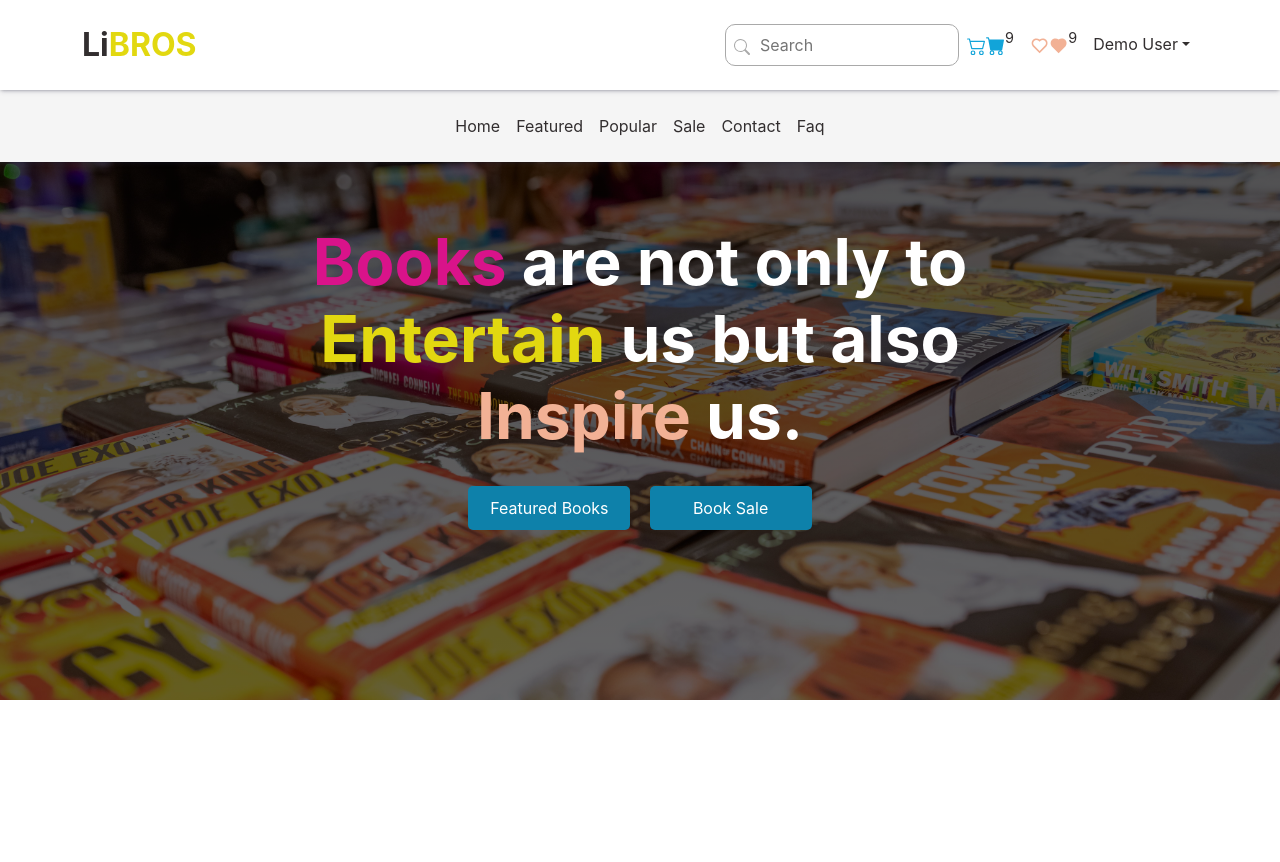
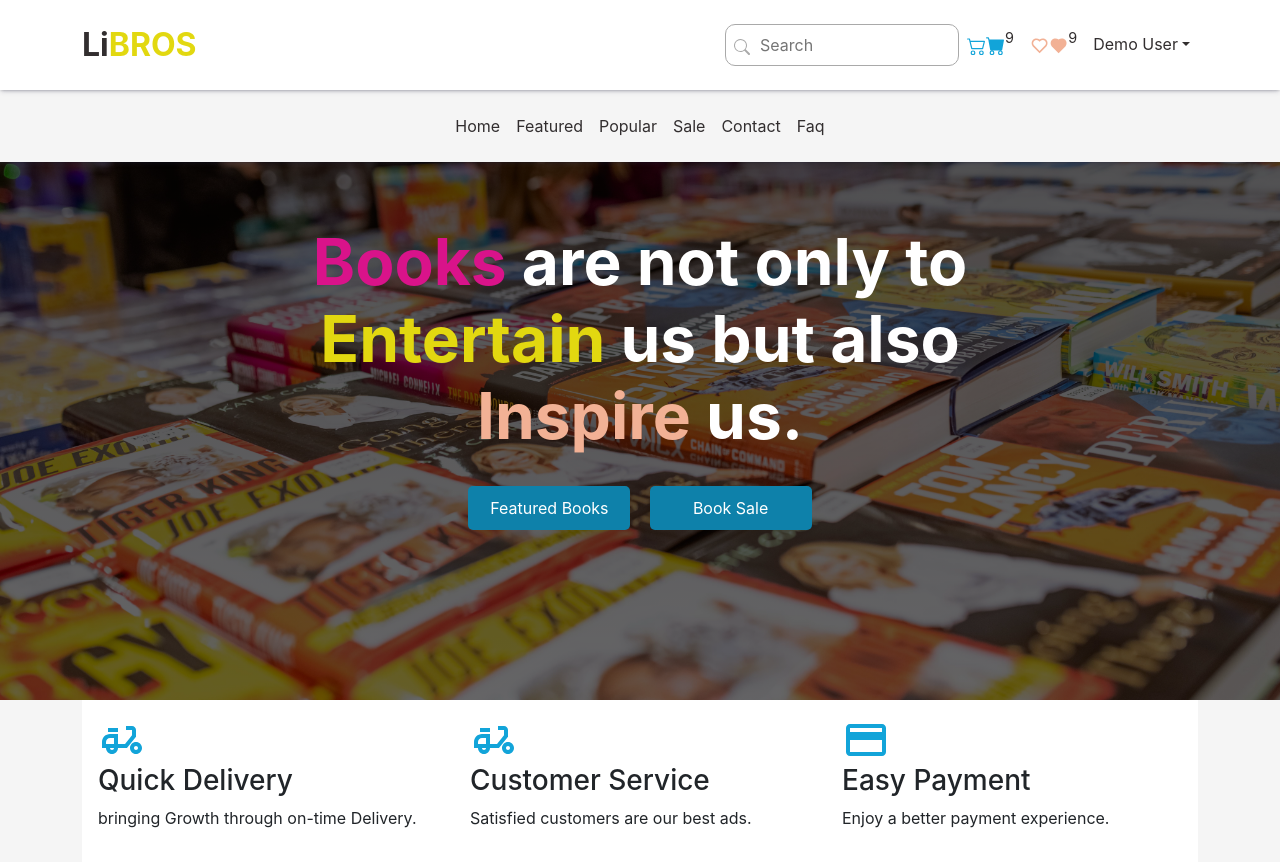
Before and after one commit to jklagrosa/Book-Shop, a Next.js app: page / in a window 1280 px wide. Before the commit the page ends 800 px from the top, so only its background shows below. Built offline with nearby package versions, Linux system fonts and the light colour scheme.

Commit message:
changes made again

```diff
--- /dev/null
+++ b/components/Services.js
@@ -0,0 +1,41 @@
+import { Container, Row, Col } from "react-bootstrap";
+import { MdOutlineDeliveryDining, MdOutlinePayment } from "react-icons/md";
+import styles from "../styles/services.module.scss";
+
+const Services = () => {
+  return (
+    <>
+      <div className={styles.Wrapper}>
+        <Container fluid="lg">
+          <Row className="g-0">
+            <Col xs={12} md={6} lg={4}>
+              <div className={styles.services_box}>
+                <MdOutlineDeliveryDining className={styles.services_icons} />
+                <h3>Quick Delivery</h3>
+                <p>bringing Growth through on-time Delivery.</p>
+              </div>
+            </Col>
+
+            <Col xs={12} md={6} lg={4}>
+              <div className={styles.services_box}>
+                <MdOutlineDeliveryDining className={styles.services_icons} />
+                <h3>Customer Service</h3>
+                <p>Satisfied customers are our best ads.</p>
+              </div>
+            </Col>
+
+            <Col xs={12} md={6} lg={4}>
+              <div className={styles.services_box}>
+                <MdOutlinePayment className={styles.services_icons} />
+                <h3>Easy Payment</h3>
+                <p>Enjoy a better payment experience.</p>
+              </div>
+            </Col>
+          </Row>
+        </Container>
+      </div>
+    </>
+  );
+};
+
+export default Services;
--- a/pages/index.js
+++ b/pages/index.js
@@ -1,6 +1,7 @@
 import Navbar from "../components/Navbar";
 import NavigationLinks from "../components/NavLinks";
 import Hero from "../components/Hero";
+import Services from "../components/Services";
 
 export default function Home() {
   return (
@@ -8,6 +9,7 @@ export default function Home() {
       <Navbar />
       <NavigationLinks />
       <Hero />
+      <Services />
     </>
   );
 }
--- /dev/null
+++ b/styles/services.module.scss
@@ -0,0 +1,19 @@
+@import "../styles/colors.scss";
+
+
+.Wrapper{
+    background-color: whitesmoke;
+    .services_box{
+        max-width: 600px;
+        width: 100%;
+        background-color: white;
+        padding: 1rem;
+
+
+        .services_icons{
+            color: $BLUE;
+            font-size: 3rem;
+        }
+
+    }
+}
```
